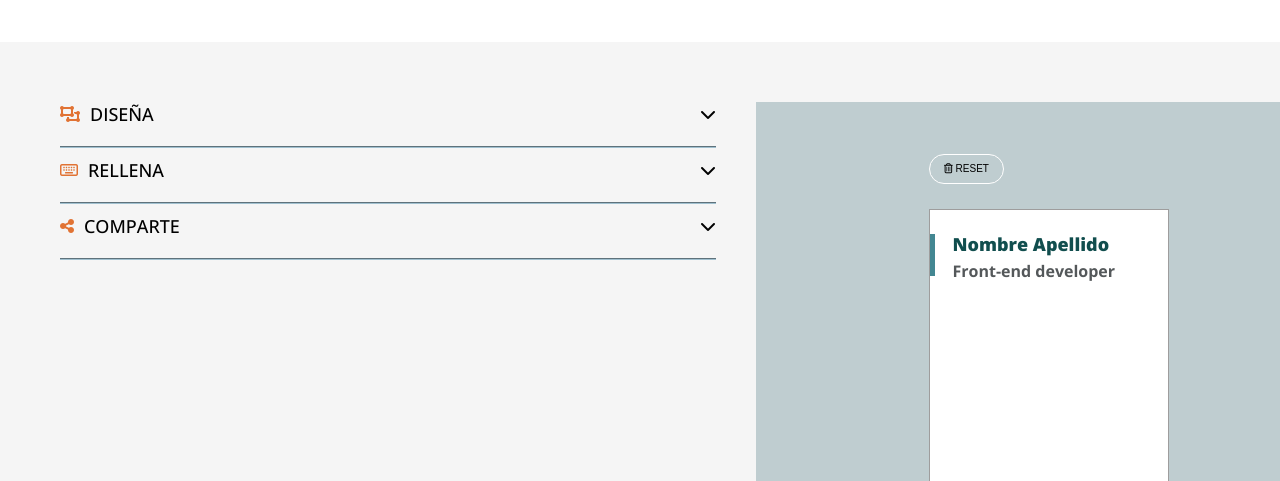
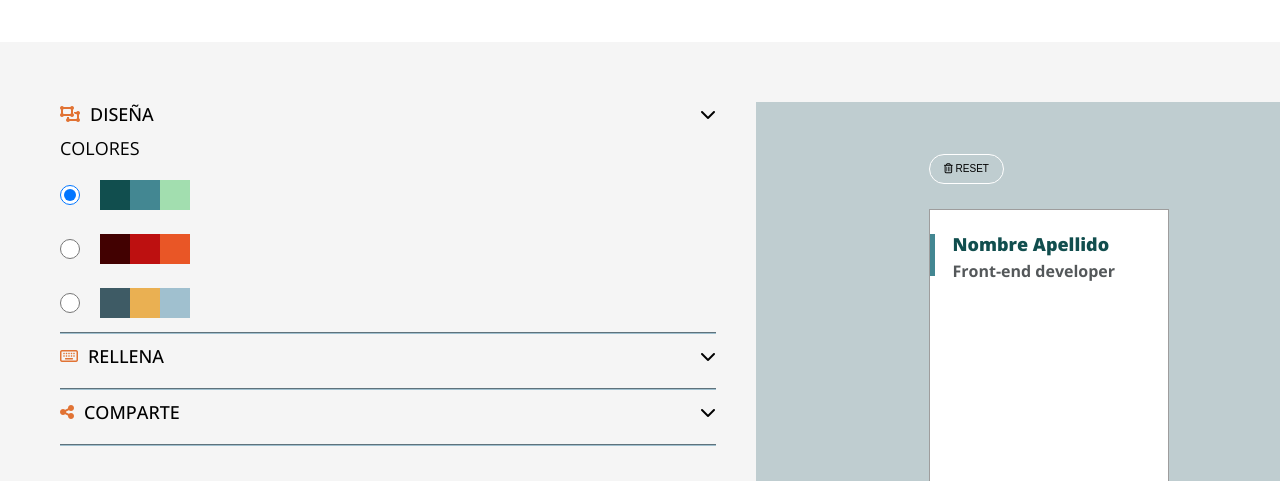
Before and after one commit to jeannettearias/awesome-professional-cards, a website built with Vite: page src/create.html in a window 1280 px wide. Shown: the part 189-670 px from the top of the page. Built offline with nearby package versions, Linux system fonts and the light colour scheme; files whose address does not match are found by name.

Commit message:
Reset palettes

```diff
--- a/src/partials/form-design.html
+++ b/src/partials/form-design.html
@@ -1,6 +1,6 @@
 <section class="form_design_section js__form_design_section">
 
-    <div class="design__form js__design_form">
+    <div class="design__form js__design_form visible">
 
 
         <h3>COLORES</h3>
@@ -23,8 +23,7 @@
 
             <li class="second_palette">
                 <label for="palette_3" class="palette_label">
-                    <input checked id="colors2" name="palette" type="radio" value="2"
-                        class="input_palette js__inputPalette2">
+                    <input id="colors2" name="palette" type="radio" value="2" class="input_palette js__inputPalette2">
                     <div class="palette palette_color4"></div>
                     <div class="palette palette_color5"></div>
                     <div class="palette palette_color6"></div>
@@ -35,8 +34,7 @@
 
             <li class="third_palette">
                 <label for="palette_3" class="palette_label">
-                    <input checked id="colors3" name="palette" type="radio" value="3"
-                        class="input_palette js__inputPalette3">
+                    <input id="colors3" name="palette" type="radio" value="3" class="input_palette js__inputPalette3">
                     <div class="palette palette_color7"></div>
                     <div class="palette palette_color8"></div>
                     <div class="palette palette_color9"></div>
```
Also changed, not shown: src/js/preview.js (+9 -11 lines).
